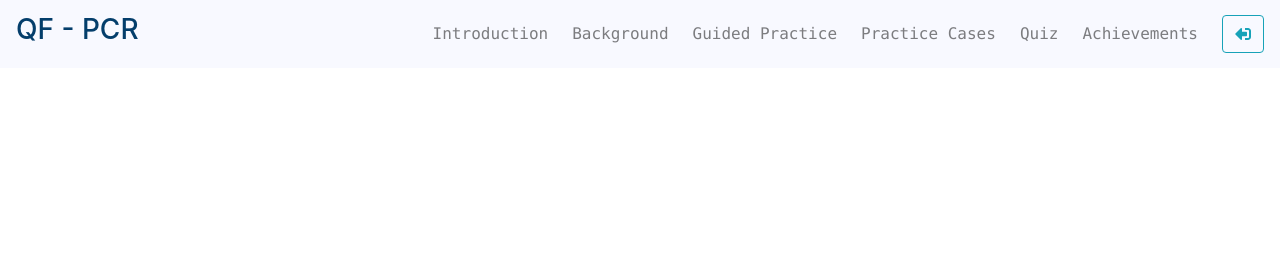
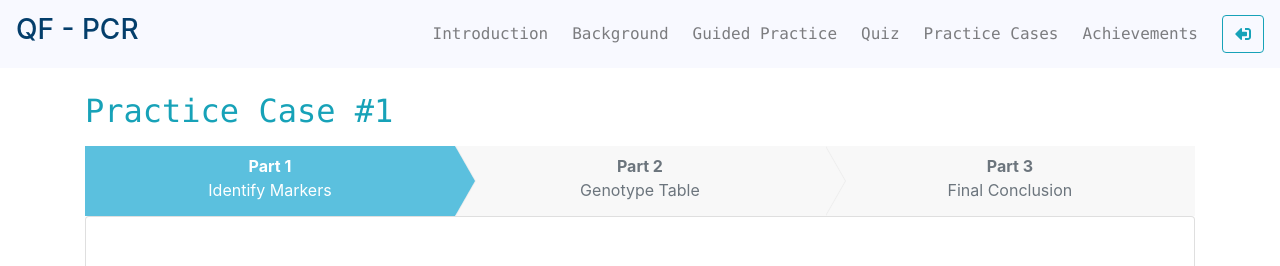
Before and after one commit to sswlei/qf-pcr, a React (Create React App) app: page /#/practice/1/1 in a window 1280 px wide. Shown: the top 266 px of the page. Built offline with nearby package versions, Linux system fonts and the light colour scheme.

Commit message:
update practice case page

```diff
--- a/src/Router.js
+++ b/src/Router.js
@@ -68,7 +68,10 @@ class Navigate extends Component {
                         </Route>
                         <Route exact path="/practice" component={PracticeCaseListPage}>
                         </Route>
+                        <Route path="/practice/:caseType/:caseId" component={PracticeCasePage}>
+                        </Route>
                     </Route>
+
 
 
                 </Switch>
--- a/src/components/General/NavBar.js
+++ b/src/components/General/NavBar.js
@@ -26,8 +26,8 @@ class NavBar extends Component {
                         <Nav.Link href="#introduction" className={`${this.props.history.location.pathname === '/introduction' ? "active border-bottom border-secondary" : null} mr-2`}>Introduction</Nav.Link>
                         <Nav.Link href="#background" className={`${this.props.history.location.pathname === '/background' ? "active border-bottom border-secondary" : null} mr-2`}>Background</Nav.Link>
                         <Nav.Link href="#guidedpractice" className={`${this.props.history.location.pathname === '/guidedpractice' ? "active border-bottom border-secondary" : null} mr-2`}>Guided Practice</Nav.Link>
+                        <Nav.Link href="#quiz" className={`${this.props.history.location.pathname === '/quiz' ? "active border-bottom border-secondary" : null} mr-2`}>Quiz</Nav.Link>
                         <Nav.Link href="#practice" className={`${this.props.history.location.pathname === '/practice' ? "active border-bottom border-secondary" : null} mr-2`}>Practice Cases</Nav.Link>
-                        <Nav.Link href="#quiz" className={`${this.props.history.location.pathname === '/quiz' ? "active border-bottom border-secondary" : null} mr-2`}>Quiz</Nav.Link>
                         <Nav.Link href="#achievements" className={`${this.props.history.location.pathname === '/achievements' ? "active border-bottom border-secondary" : null} mr-2`}>Achievements</Nav.Link>
 
                     </Nav>
--- a/src/pages/PracticeCase/PracticeCaseListPage.js
+++ b/src/pages/PracticeCase/PracticeCaseListPage.js
@@ -26,7 +26,7 @@ class PracticeCaseListPage extends Component {
     createListGroupItems(key){
         var list = [];
         for (var arrayItem of this.cases[key]){
-            list.push(<ListGroup.Item>{arrayItem.title}</ListGroup.Item>)
+            list.push(<ListGroup.Item><a href={`#${arrayItem.route}`}>{arrayItem.title}</a></ListGroup.Item>)
         }
         if (list.length < 1){
             list.push(<ListGroup.Item className="text-secondary">No practice cases available</ListGroup.Item>)
--- a/src/pages/PracticeCase/PracticeCasePage.js
+++ b/src/pages/PracticeCase/PracticeCasePage.js
@@ -4,11 +4,12 @@ import IdentifyMarkers from "../../components/GuidedPractice/PrenatalRad/Identif
 import GenotypeTable from "../../components/GuidedPractice/PrenatalRad/GenotypeTable";
 import FinalConclusion from "../../components/GuidedPractice/PrenatalRad/FinalConclusion";
 import '../../components/GuidedPractice/css/StepBar.css';
+import { useParams } from "react-router-dom";
 
 class PracticeCasePage extends Component{
-    constructor(){
-        super();
-        this.state = {completedSteps:0, currentTab:0};
+    constructor(props){
+        super(props);
+        this.state = {completedSteps:0, currentTab:0, caseId:this.props.match.params.caseId, caseType:this.props.match.params.caseType};
         this.handleSelect = this.handleSelect.bind(this);
         this.onClickNext = this.onClickNext.bind(this);
         this.getStepColor = this.getStepColor.bind(this);
@@ -48,7 +49,7 @@ class PracticeCasePage extends Component{
     render(){
         return (
             <Container className="mt-4">
-                <h2 className="mb-3 text-monospace text-info">Practice Case #1</h2>
+                <h2 className="mb-3 text-monospace text-info">Practice Case #{this.state.caseId}</h2>
                 <Tab.Container onSelect={this.handleSelect} activeKey={this.state.currentTab}>
                     <Row>
                         <Col sm={12}>
```
